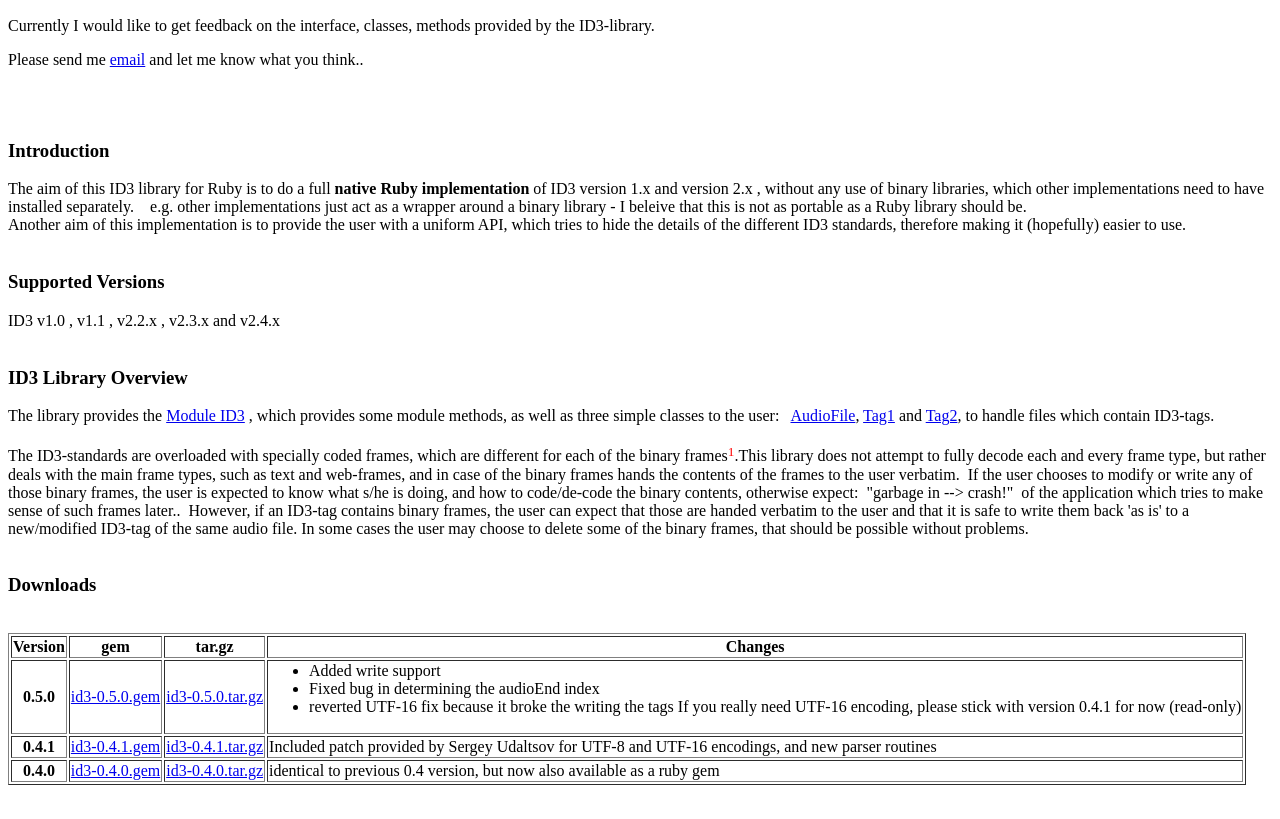
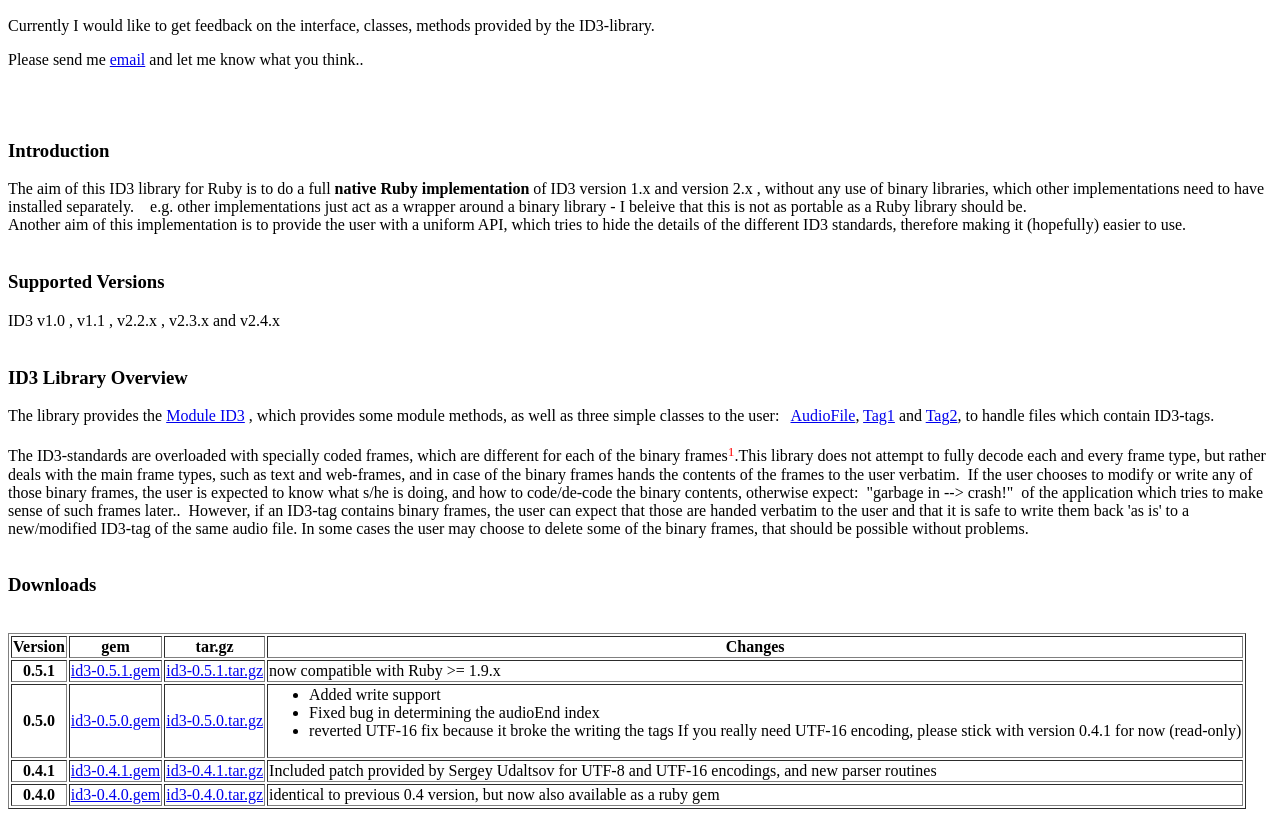
Before and after one commit to tilo/ID3, a plain HTML site: page docs/index.html in a window 1280 px wide. Shown: the part 199-1018 px from the top of the page. Drawn offline with Linux system fonts and the light colour scheme.

Commit message:
adding changes to make id3 library compatible with Ruby >= 1.9.x

```diff
--- a/docs/index.html
+++ b/docs/index.html
@@ -120,6 +120,12 @@ without problems.&nbsp;&nbsp; <br>
 <br>
 <table border=1>
 <tr><th>Version</th><th>gem</th><th>tar.gz</th><th>Changes</th></tr>
+<tr>
+  <th>0.5.1</th>
+  <td><A HREF=../../id3-0.5.1.gem>id3-0.5.1.gem</A></td>
+  <td><A HREF=../../id3-0.5.1.tar.gz>id3-0.5.1.tar.gz</A></td>
+  <td>now compatible with Ruby >= 1.9.x</td>
+</tr>
 <tr>
   <th>0.5.0</th>
   <td><A HREF=../../id3-0.5.0.gem>id3-0.5.0.gem</A></td>
```
Also changed, not shown: 1 other file.
